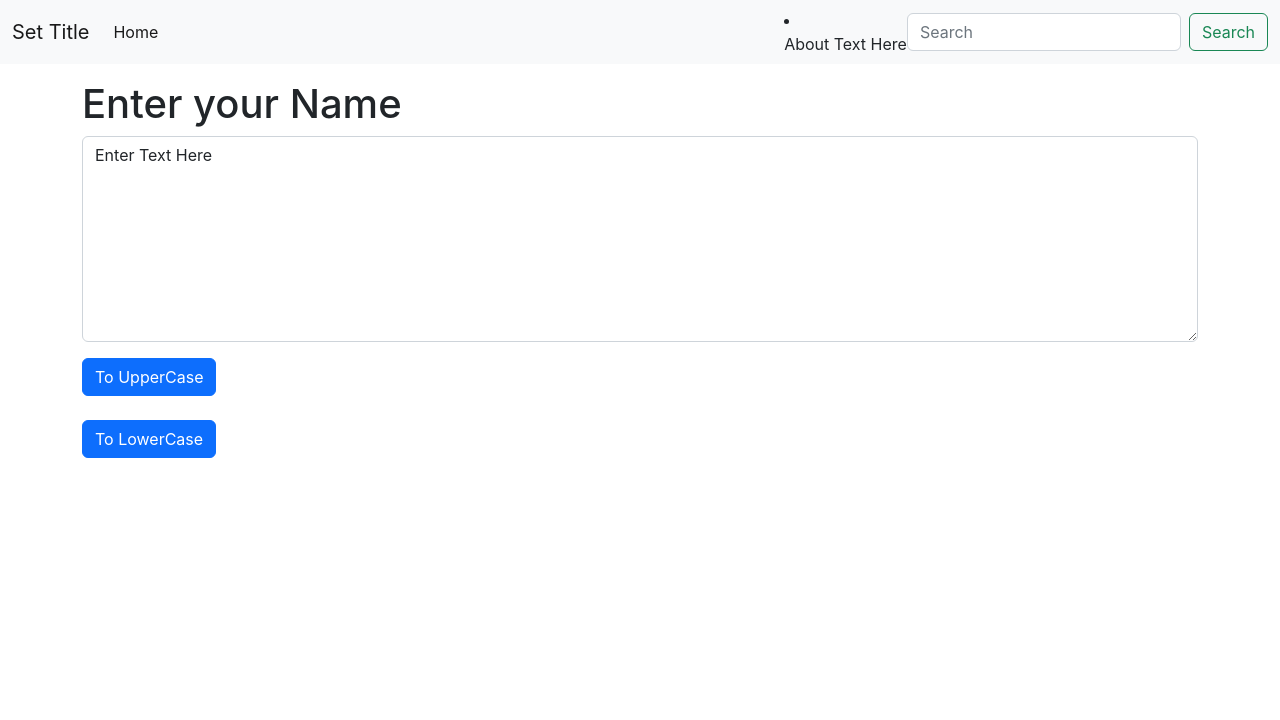
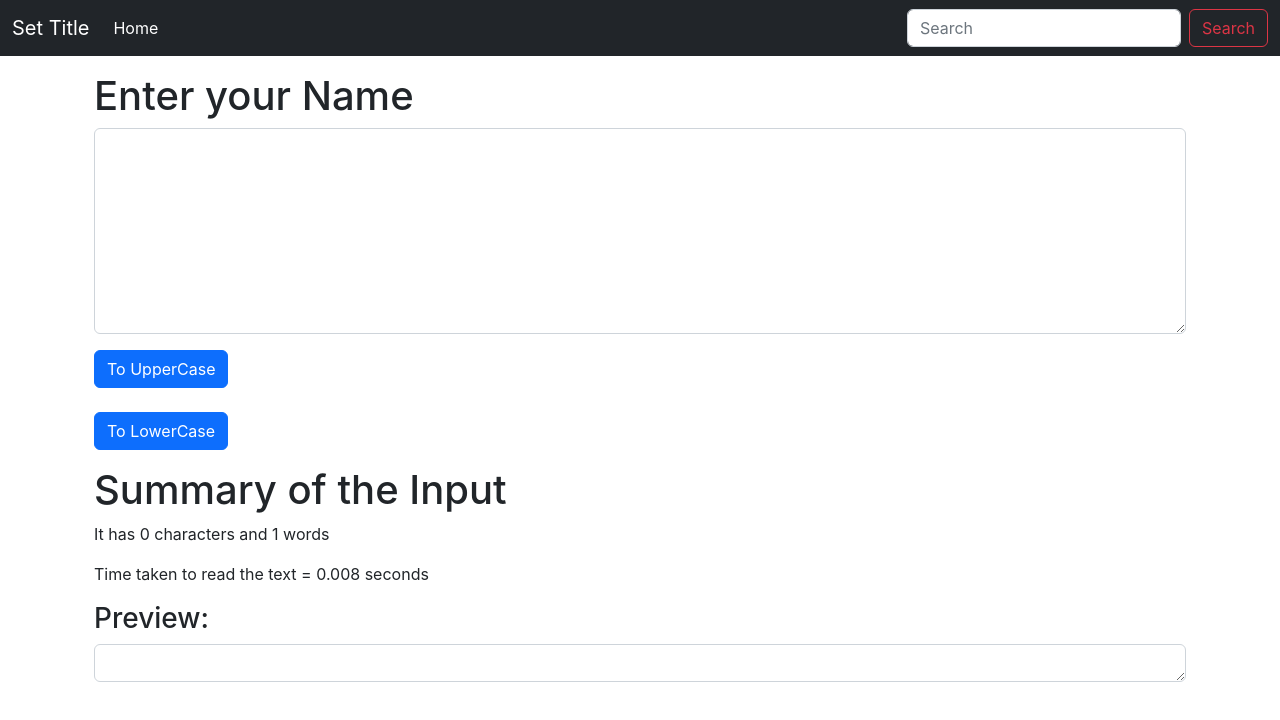
Before and after one commit to Yuvadi29/React, a React (Create React App) app: page / in a window 1280 px wide. Shown: the top 720 px of the page. Built offline with nearby package versions, Linux system fonts and the light colour scheme.

Commit message:
Added Count of Words with Time Taken

```diff
--- a/src/components/Navbar.js
+++ b/src/components/Navbar.js
@@ -4,7 +4,7 @@ import PropTypes from 'prop-types'
 {/* Props acts as properties jisse we can add the titles of websites etc.*/ }
 export default function Navbar(props) {
     return (
-        <nav className="navbar navbar-expand-lg bg-light">
+        <nav className="navbar navbar-expand-lg navbar-dark bg-dark">
             <div className="container-fluid">
                 <a className="navbar-brand" href="/">{props.title}</a>
                 <button className="navbar-toggler" type="button" data-bs-toggle="collapse" data-bs-target="#navbarSupportedContent" aria-controls="navbarSupportedContent" aria-expanded="false" aria-label="Toggle navigation">
@@ -16,12 +16,12 @@ export default function Navbar(props) {
                             <a className="nav-link active" aria-current="page" href="/">Home</a>
                         </li>
                     </ul>
-                    <li className="nav-item">
+                    {/* <li className="nav-item">
                         <a className="nav-link" href="/">{props.aboutText}</a>
-                    </li>
+                    </li> */}
                     <form className="d-flex">
                         <input className="form-control me-2" type="search" placeholder="Search" aria-label="Search" />
-                        <button className="btn btn-outline-success" type="submit">Search</button>
+                        <button className="btn btn-outline-danger" type="submit">Search</button>
                     </form>
                 </div>
             </div>
--- a/src/components/Textform.js
+++ b/src/components/Textform.js
@@ -23,14 +23,15 @@ export default function Textform(props) {
 
     }
 
-    const [text, setText] = useState('Enter Text Here');
+    const [text, setText] = useState('');
 
     {/*What this will do is, text naam ka variable hai, so jo text useState() ke andar hai that will be stored in text. And if we wish to change the value of the text, we will do it by setText().
     text = "new Text" is Wrong
     setText("new Text") is Correct  */}
 
     return (
-        <div>
+        <>
+        <div className='container'>
             <h1>{props.heading}</h1>
             <div className="mb-3">
                 {/*Whenever the text is changed, it will be updated in the value part in text area*/}
@@ -41,5 +42,14 @@ export default function Textform(props) {
             <br />
             <button className="btn btn-primary" onClick={ToLowerCase}>To LowerCase</button>
         </div>
+        <div className="container my-3">
+            <h1>Summary of the Input</h1>
+            <p>It has {text.length} characters and {text.split(" ").length} words</p> {/*split is a function which will split the text into words and will return the number of words and text.length will show us the length i.e no of characters in the text*/}
+            <p>Time taken to read the text = {0.008 * text.split(" ").length} seconds</p>
+            <h3>Preview:</h3>
+            <textarea className="form-control" value={text} onChange={handleOnChange} id="myText" rows="1"></textarea>
+            {/* <p>{text}</p> */}
+        </div>
+        </>
     )
 }
```
Also changed, not shown: 1 other file (tests, documents, lock files or other folders).
